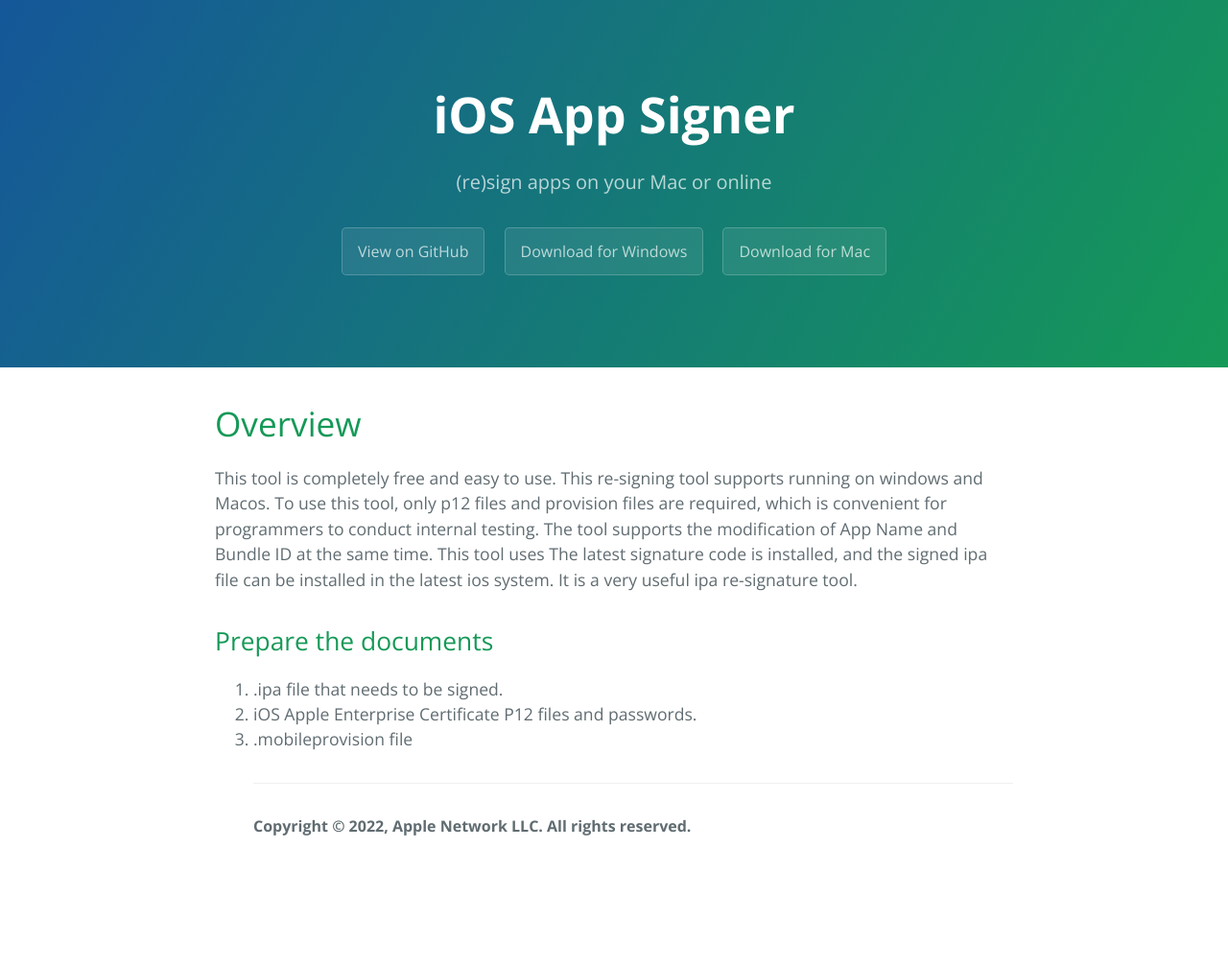
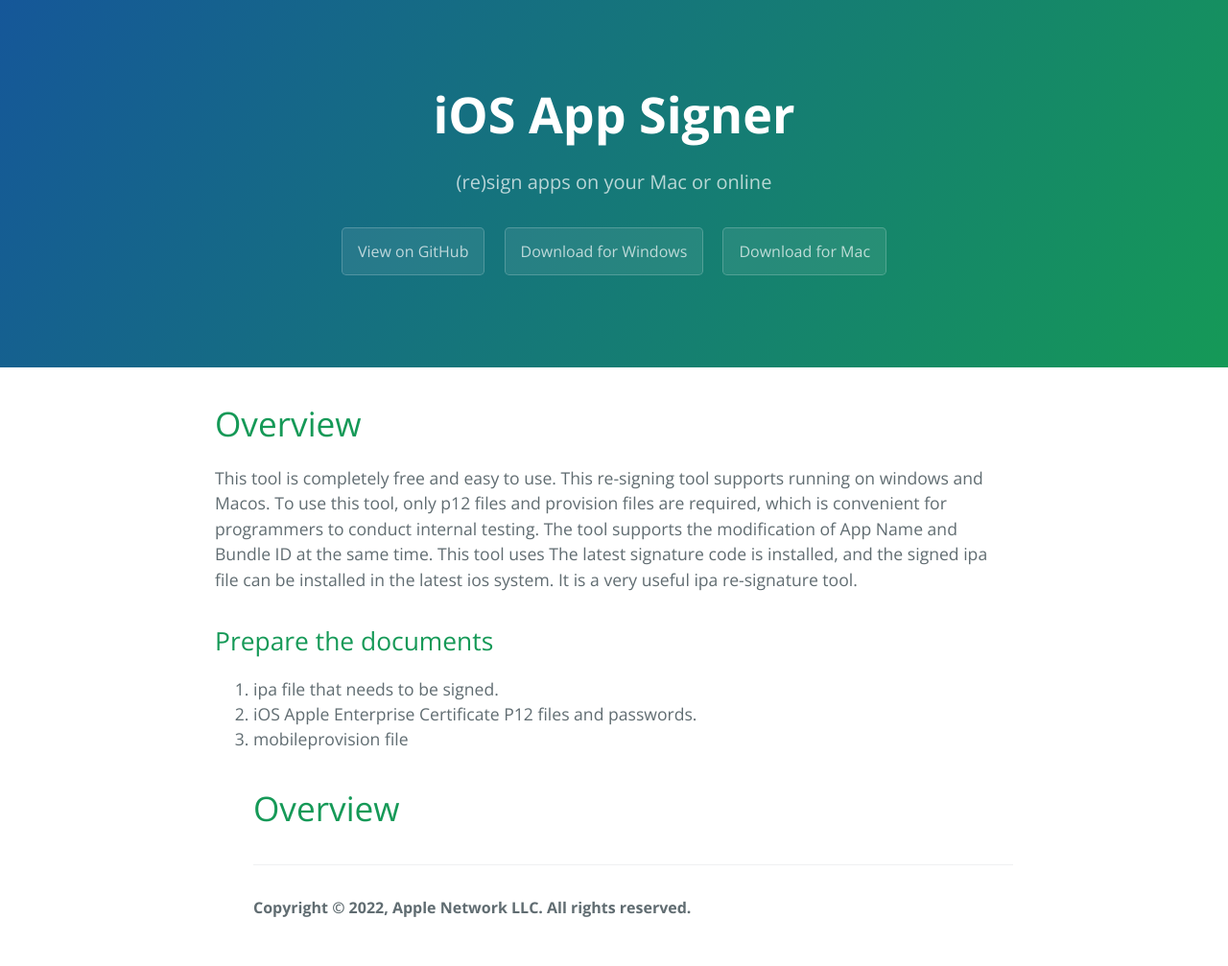
Before and after one commit to Kieey/ipa-re-sign-tool, a Jekyll site: the page docs/index.html, which Jekyll copies as it is, in a window 1280 px wide. Shown: the whole page at 96% size. Built offline with Jekyll 4.4.1, drawn with Linux system fonts in a browser that asks for light colours; before the commit the page ends 922 px from its top, so only the background shows below that.

Commit message:
Update index.html

```diff
--- a/docs/index.html
+++ b/docs/index.html
@@ -29,9 +29,11 @@
       <a id="user-content-header-2" class="anchor" href="#header-2" aria-hidden="true"><span class="octicon octicon-link"></span></a>Prepare the documents</h2>
 
       <ol class="task-list">
-      <li>.ipa file that needs to be signed.</li>
-      <li> iOS Apple Enterprise Certificate P12 files and passwords.</li>
-      <li>.mobileprovision file</li>
+      <li>   ipa file that needs to be signed.</li>
+      <li>   iOS Apple Enterprise Certificate P12 files and passwords.</li>
+      <li>   mobileprovision file</li>
+       <h1>
+      <a id="user-content-header-1" class="anchor" href="#header-1" aria-hidden="true"><span class="octicon octicon-link"></span></a>Overview</h1>
 
       <footer class="site-footer">
         <span class="site-footer-owner">Copyright © 2022, Apple Network LLC. All rights reserved.</span>
```
